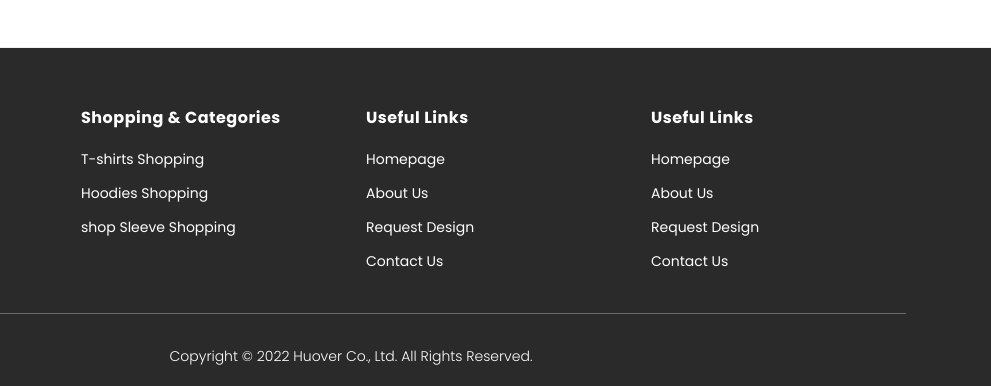
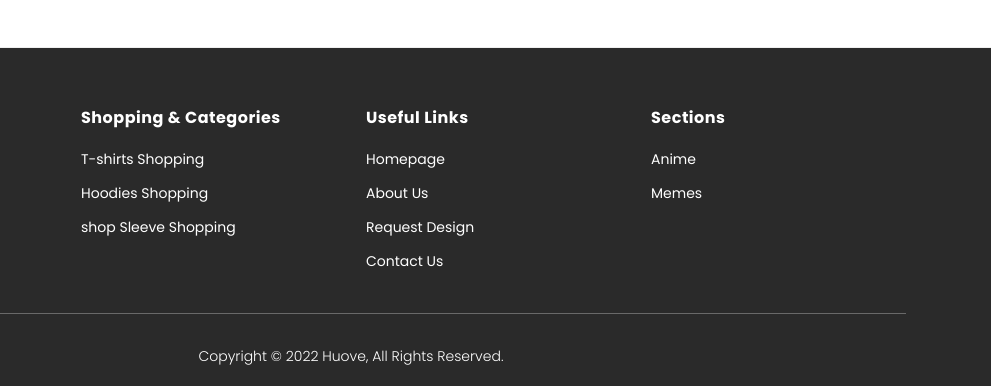
Before and after one commit to huover/huover.github.io, a plain HTML site: page index.html in a window 1280 px wide. Shown: the part 2505-2891 px from the top of the page, 289-1280 px from the left. Drawn offline with Linux system fonts and the light colour scheme.

Commit message:
Update index.html

```diff
--- a/index.html
+++ b/index.html
@@ -502,18 +502,17 @@ https://templatemo.com/tm-571-hexashop
                     </ul>
                 </div>
                 <div class="col-lg-3">
-                    <h4>Useful Links</h4>
+                    <h4>Sections</h4>
                     <ul>
-                        <li><a href="#">Homepage</a></li>
-                        <li><a href="#">About Us</a></li>
-                        <li><a href="#">Request Design</a></li>
-                        <li><a href="#">Contact Us</a></li>
+                        <li><a href="#">Anime</a></li>
+                        <li><a href="#">Memes</a></li>
+
                     </ul>
                 </div>
 
                 <div class="col-lg-12">
                     <div class="under-footer">
-                        <p>Copyright © 2022 Huover Co., Ltd. All Rights Reserved.
+                        <p>Copyright © 2022 Huove, All Rights Reserved.
 
                         <ul>
                             <li><a href="#"><i class="fa fa-facebook"></i></a></li>
```
